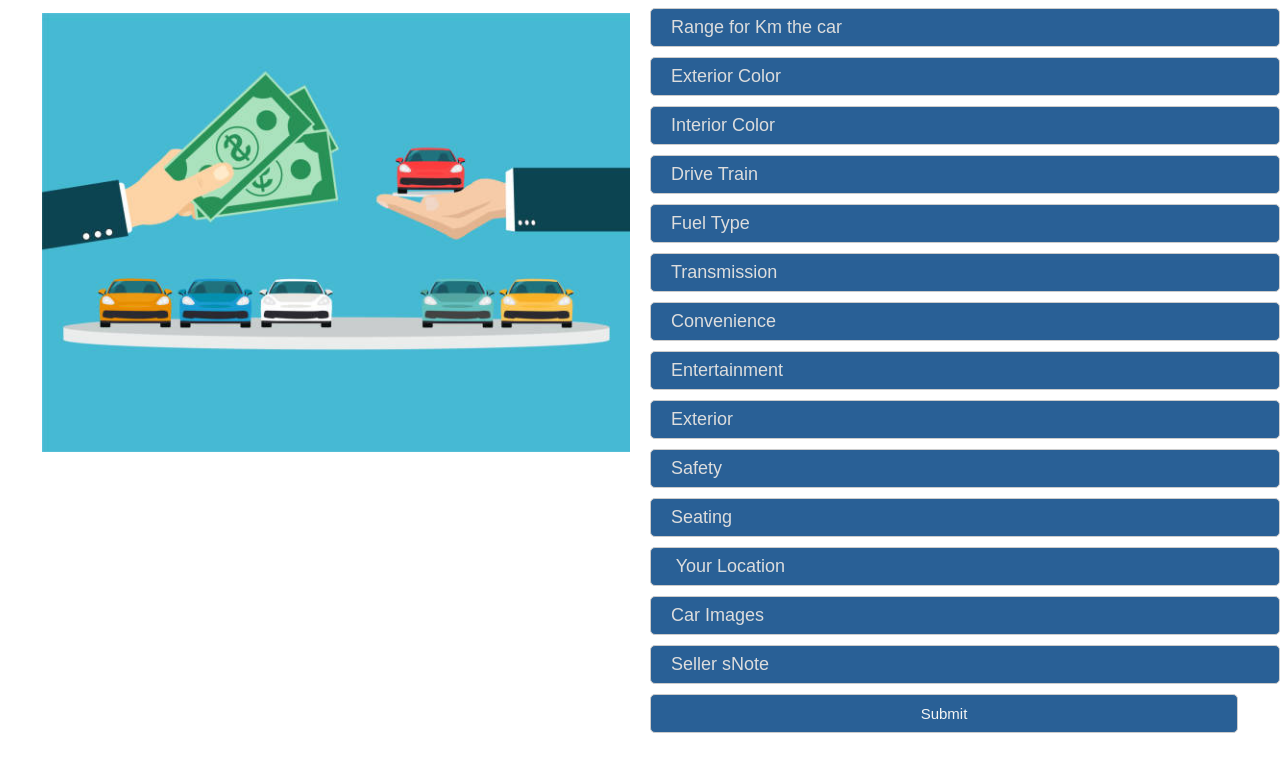
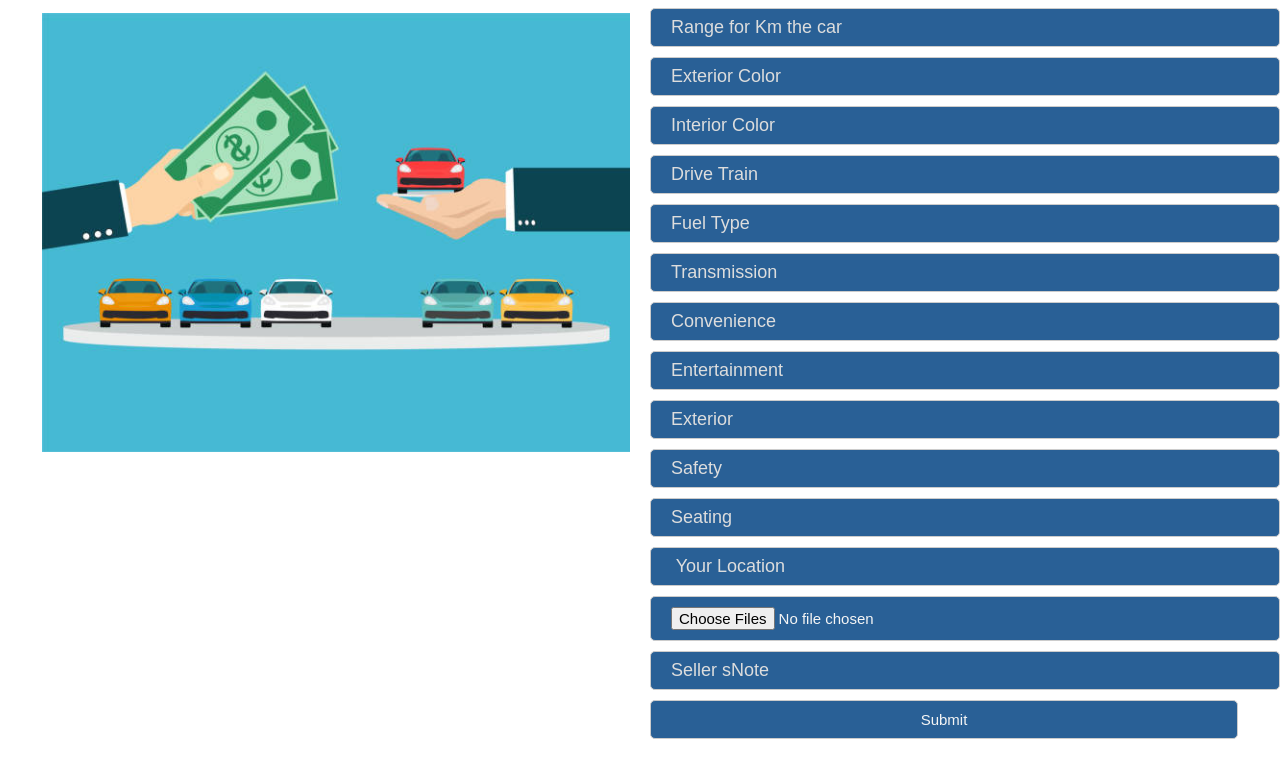
Before and after one commit to C12-SmadiAhmed/MERAKI_Academy_Project_4, a React (Vite) app in the folder frontend/CarsWebsite/: page /sell-your-car in a window 1280 px wide. Shown: the part 325-1102 px from the top of the page. Built offline with nearby package versions, Linux system fonts and the light colour scheme.

Commit message:
edited the file upload and connected it to Clouderny

```diff
--- a/frontend/CarsWebsite/src/components/SellYourCar.jsx
+++ b/frontend/CarsWebsite/src/components/SellYourCar.jsx
@@ -22,7 +22,7 @@ const [Seating, setSeating] = useState("")
 const [author, setauthor] = useState("")
 const [location, setlocation] = useState("")
 const [sellersNote, setsellersNote] = useState("")
-const [carImage, setcarImage] = useState("")
+const [carImage, setcarImage] = useState([])
 const [error, seterror] = useState({})
 
 const handlineUserError= ()=>{
@@ -42,7 +42,6 @@ const userEroor={}
   if (!Exterior) userEroor.Exterior = "Exterior features are required.";
   if (!Safety) userEroor.Safety = "Safety features are required.";
   if (!Seating) userEroor.Seating = "Seating information is required.";
-  if (!author) userEroor.author = "Author is required.";
   if (!location) userEroor.location = "Location is required.";
   if (!carImage) userEroor.carImage = "Car image is required.";
   if (!sellersNote) userEroor.sellersNote = "Seller's note is required.";
@@ -55,7 +54,45 @@ const token =localStorage.getItem('token')
 
 const userId= token ? JSON.parse(atob(token.split('.')[1])).userId : null ;
 
+
+
+const handleFileUpload = (e) => {
+  const files = Array.from(e.target.files);
+  const uploadPromises = files.map(file => {
+    const formData = new FormData();
+    formData.append('file', file);
+    formData.append('upload_preset', 'project4');
+
+    return axios.post('https://api.cloudinary.com/v1_1/du9togbq9/image/upload', formData)
+      .then(response => {
+        console.log('image is uploaded:', response.data);
+        return response.data.secure_url;
+      })
+      .catch(error => {
+        console.error('Error uploading image:', error);
+      });
+  });
+
+
+  Promise.all(uploadPromises).then(urls => {
+    setcarImage(urls);
+  });
+};
+
+
+
+
+
+
+
+
+
+
+
+
+
 const SubmitButton=()=>{
+  console.log("Submit button clicked")
 setcarCondtion(carCondtion)
 setmade(made)
 setmodel(model)
@@ -77,6 +114,7 @@ setcarImage(carImage)
 setsellersNote(sellersNote)
 
 const userError= handlineUserError()
+console.log("User Errors:", userError);
 if (Object.keys(userError).length > 0) {
   seterror(userError);
 
@@ -119,7 +157,7 @@ axios.post("http://localhost:5000/posts/createpost"
     console.log("done")
   };
 }).catch((err)=>{
-  console.log(err.response.data.err)
+  console.log(err)
 })
 
 }
@@ -146,22 +184,62 @@ axios.post("http://localhost:5000/posts/createpost"
   {error.carCondtion && <span style={{ margintop: '5px' ,fontSize: '15px', color: 'red' }}>{error.carCondtion}</span>}
 
   <input className='SalesInputs' placeholder='Name of your Car' onChange={(e)=>{setmade(e.target.value)}} />
+  {error.made && <span style={{ margintop: '5px' ,fontSize: '15px', color: 'red' }}>{error.made}</span>}
+
   <input className='SalesInputs'  placeholder='Model of your Car' onChange={(e)=>{setmodel(Number(e.target.value))}}/>
+  {error.model && <span style={{ margintop: '5px' ,fontSize: '15px', color: 'red' }}>{error.model}</span>}
+
+
   <input className='SalesInputs'  placeholder='Your estimated Price' onChange={(e)=>{setprice(Number(e.target.value))}}/>
+  {error.price && <span style={{ margintop: '5px' ,fontSize: '15px', color: 'red' }}>{error.price}</span>}
+
   <input  className='SalesInputs' placeholder='Range for Km the car ' onChange={(e)=>{setrange(Number(e.target.value))}}/>
+  {error.range && <span style={{ margintop: '5px' ,fontSize: '15px', color: 'red' }}>{error.range}</span>}
+
   <input className='SalesInputs'  placeholder='Exterior Color' onChange={(e)=>{setexteriorColor(e.target.value)}}/>
+  {error.exteriorColor && <span style={{ margintop: '5px' ,fontSize: '15px', color: 'red' }}>{error.exteriorColor}</span>}
+
+
   <input className='SalesInputs'  placeholder='Interior Color' onChange={(e)=>{setinteriorColor(e.target.value)}}/>
+  {error.interiorColor && <span style={{ margintop: '5px' ,fontSize: '15px', color: 'red' }}>{error.interiorColor}</span>}
+
   <input className='SalesInputs'  placeholder='Drive Train' onChange={(e)=>{setdrivetrain(e.target.value)}}/>
+  {error.drivetrain && <span style={{ margintop: '5px' ,fontSize: '15px', color: 'red' }}>{error.drivetrain}</span>}
+
+
   <input className='SalesInputs'  placeholder='Fuel Type' onChange={(e)=>{setfueltype(e.target.value)}}/>
+  {error.fueltype && <span style={{ margintop: '5px' ,fontSize: '15px', color: 'red' }}>{error.fueltype}</span>}
+
+
+
   <input className='SalesInputs'  placeholder='Transmission' onChange={(e)=>{setTransmission(e.target.value)}}/>
+  {error.Transmission && <span style={{ margintop: '5px' ,fontSize: '15px', color: 'red' }}>{error.Transmission}</span>}
+
+
   <input className='SalesInputs' placeholder='Convenience' onChange={(e)=>{setConvenience(e.target.value)}}/>
+  {error.Convenience && <span style={{ margintop: '5px' ,fontSize: '15px', color: 'red' }}>{error.Convenience}</span>}
+
   <input className='SalesInputs'  placeholder='Entertainment' onChange={(e)=>{setEntertainment(e.target.value)}}/>
+  {error.Entertainment && <span style={{ margintop: '5px' ,fontSize: '15px', color: 'red' }}>{error.Entertainment}</span>}
+
   <input className='SalesInputs'  placeholder='Exterior' onChange={(e)=>{setExterior(e.target.value)}}/>
+  {error.Exterior && <span style={{ margintop: '5px' ,fontSize: '15px', color: 'red' }}>{error.Exterior}</span>}
+
   <input className='SalesInputs'  placeholder='Safety' onChange={(e)=>{setSafety(e.target.value)}}/>
+  {error.Safety && <span style={{ margintop: '5px' ,fontSize: '15px', color: 'red' }}>{error.Safety}</span>}
+
   <input className='SalesInputs' placeholder='Seating' onChange={(e)=>{setSeating(e.target.value)}}/>
+  {error.Seating && <span style={{ margintop: '5px' ,fontSize: '15px', color: 'red' }}>{error.Seating}</span>}
+
   <input className='SalesInputs'  placeholder=' Your Location' onChange={(e)=>{setlocation(e.target.value)}}/>
-  <input className='SalesInputs'  placeholder='Car Images' onChange={(e)=>{setcarImage(e.target.value)}}/>
+  {error.location && <span style={{ margintop: '5px' ,fontSize: '15px', color: 'red' }}>{error.location}</span>}
+
+  <input type="file" multiple  className='SalesInputs'  placeholder='Car Images' onChange={(e)=>handleFileUpload(e)}/>
+  {error.carImage && <span style={{ margintop: '5px' ,fontSize: '15px', color: 'red' }}>{error.carImage}</span>}
+
   <input className='SalesInputs'  placeholder='Seller sNote' onChange={(e)=>{setsellersNote(e.target.value)}}/>
+  {error.sellersNote && <span style={{ margintop: '5px' ,fontSize: '15px', color: 'red' }}>{error.sellersNote}</span>}
+
 <button className='SalesInputs'  onClick={SubmitButton}>Submit</button>
  </div>
     </div>
--- a/frontend/CarsWebsite/src/components/SignIn.jsx
+++ b/frontend/CarsWebsite/src/components/SignIn.jsx
@@ -30,7 +30,7 @@ axios.post("http://localhost:5000/users/login", body ,).then((result)=>{
   onClose()
 
 }).catch((err)=>{
-  console.log(err.response.data.message)
+  console.log(err)
 })}
 
   return (
```
